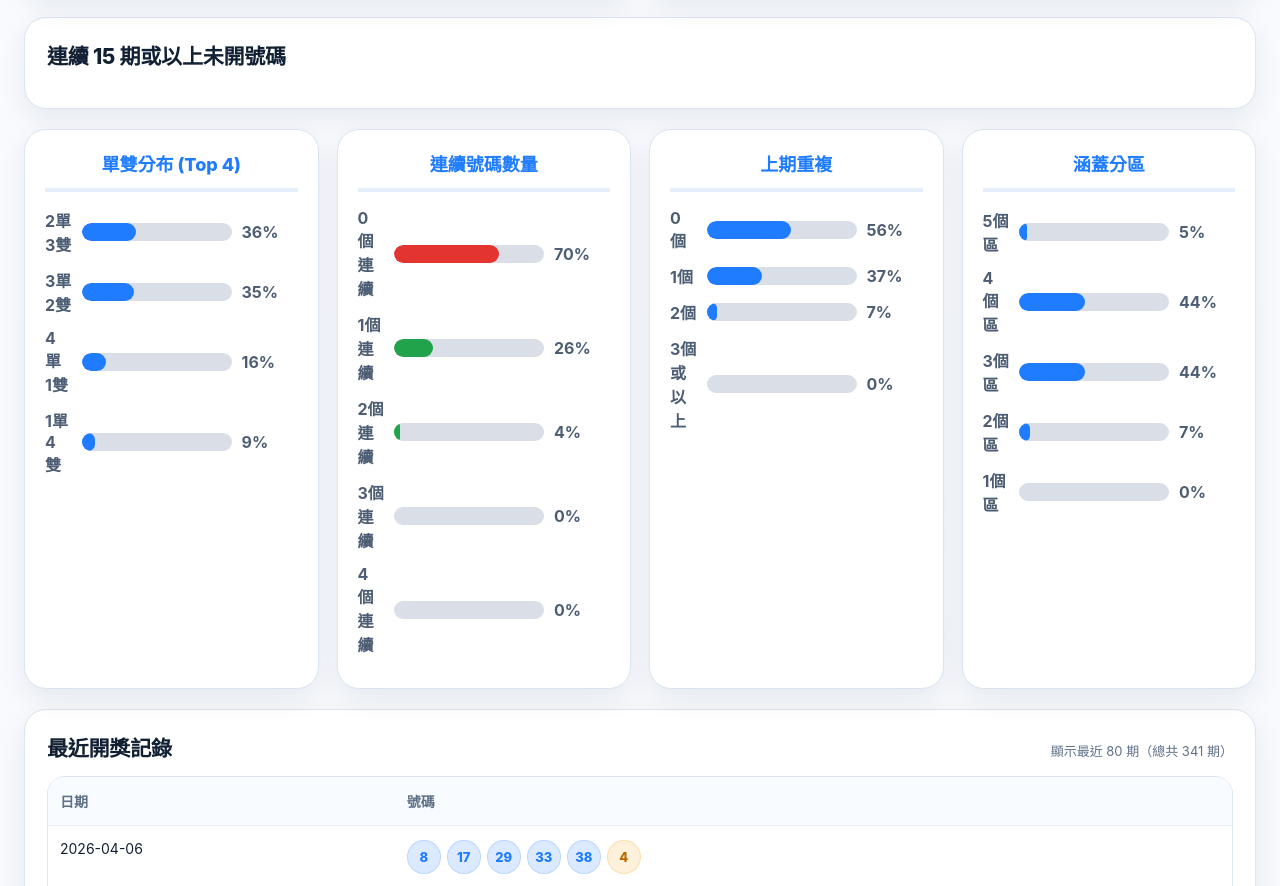
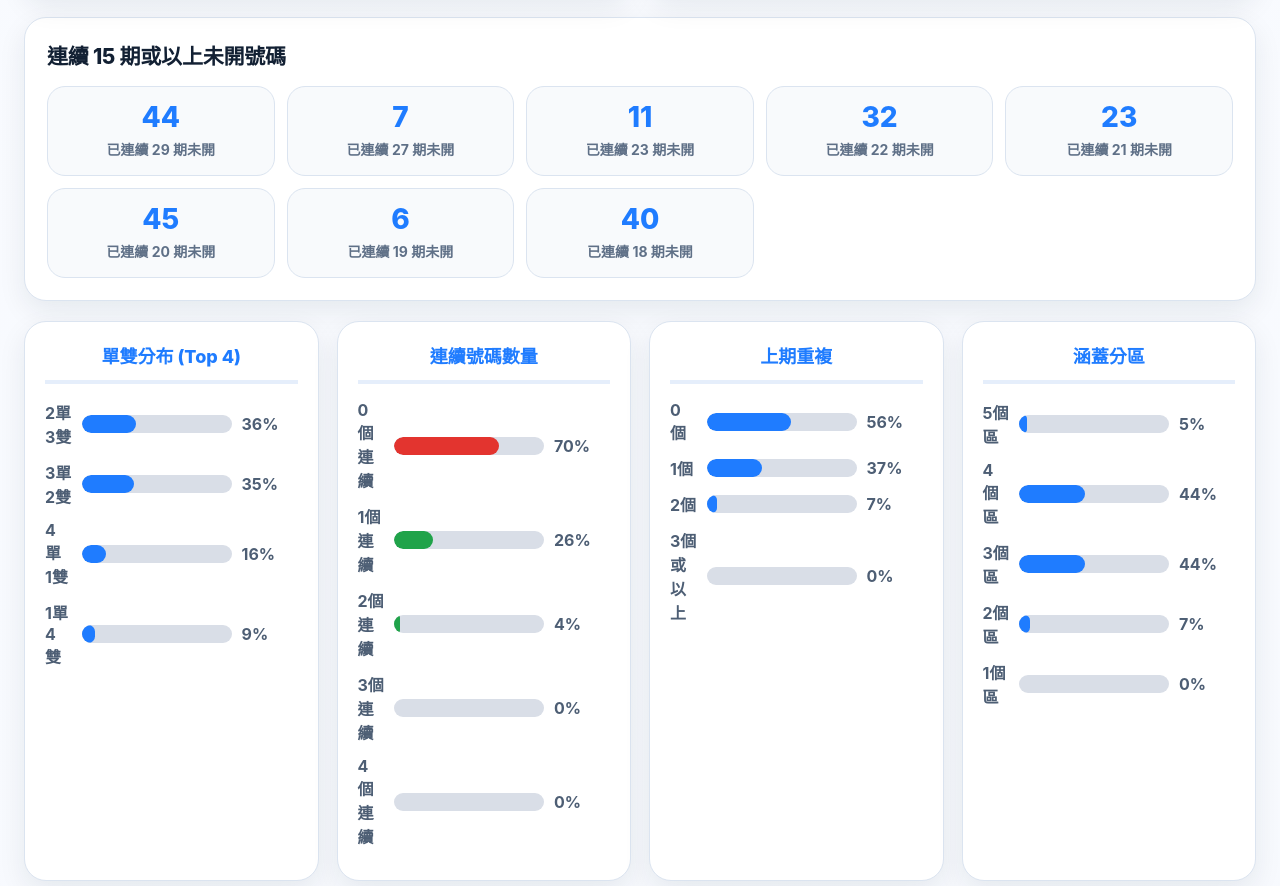
Before and after one commit to ycmycmkaka/daily-grand, a website: page index.html in a window 1280 px wide. Shown: the part 881-1767 px from the top of the page. Drawn offline with nearby package versions, Linux system fonts and the light colour scheme.

Commit message:
Update index.html

```diff
--- a/index.html
+++ b/index.html
@@ -501,6 +501,50 @@
       `).join("");
     }
 
+    function calculateMissingStreak(rows) {
+      const result = [];
+
+      for (let num = 1; num <= 49; num++) {
+        let missing = 0;
+        let found = false;
+
+        for (let i = 0; i < rows.length; i++) {
+          if (rows[i].numbers.includes(num)) {
+            found = true;
+            break;
+          }
+          missing += 1;
+        }
+
+        result.push({
+          num,
+          missing: found ? missing : rows.length
+        });
+      }
+
+      return result;
+    }
+
+    function renderMissingLong(rows) {
+      const data = calculateMissingStreak(rows)
+        .filter(item => item.missing >= 15)
+        .sort((a, b) => b.missing - a.missing || a.num - b.num);
+
+      const el = document.getElementById("missingLongGrid");
+
+      if (!data.length) {
+        el.innerHTML = `<div style="color:#5f7087;font-weight:700;">目前冇主號碼連續 15 期或以上未開。</div>`;
+        return;
+      }
+
+      el.innerHTML = data.map(item => `
+        <div class="ball-stat">
+          <div class="ball-number">${item.num}</div>
+          <div class="ball-count">已連續 ${item.missing} 期未開</div>
+        </div>
+      `).join("");
+    }
+
     function getOddEvenPattern(numbers) {
       const odd = numbers.filter(n => n % 2 !== 0).length;
       const even = 5 - odd;
@@ -637,6 +681,7 @@ renderProgressRows("consecutiveDist", consecutiveItems);
 
       renderMetrics(rows, mainFreq, specialFreq);
       renderHotCold(mainFreq);
+      renderMissingLong(rows);
       renderAdvancedAnalysis(rows);
       renderTable(rows);
 
```
Lines whose indentation alone changed are shown as unchanged.
